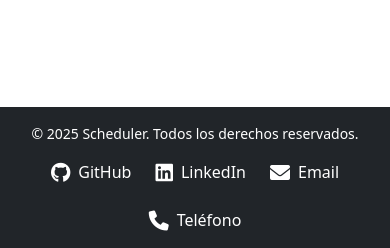
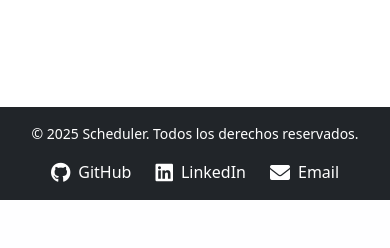
Before and after one commit to AlbertoZuiga/scheduler, a Flask app: page /group/create in a window 390 px wide. Shown: the part 695-943 px from the top of the page. After the commit the page ends 895 px from the top, so only its background shows below. Run offline with Flask 3, Linux system fonts and the light colour scheme; the visitor is signed in with stand-in values (Sample User, id 1).

Commit message:
refactor(footer): remove phone link from footer social links

```diff
--- a/app/templates/partials/footer.html
+++ b/app/templates/partials/footer.html
@@ -13,9 +13,6 @@
       <a href="mailto:azuiga@miuandes.cl" class="text-white d-flex align-items-center gap-2 text-decoration-none hover-opacity" target="_blank" rel="noopener noreferrer">
         <i class="fas fa-envelope fa-lg"></i> <span>Email</span>
       </a>
-      <a href="tel:+56964962736" class="text-white d-flex align-items-center gap-2 text-decoration-none hover-opacity" target="_blank" rel="noopener noreferrer">
-        <i class="fas fa-phone fa-lg"></i> <span>Teléfono</span>
-      </a>
     </div>
   </div>
 </footer>
```
